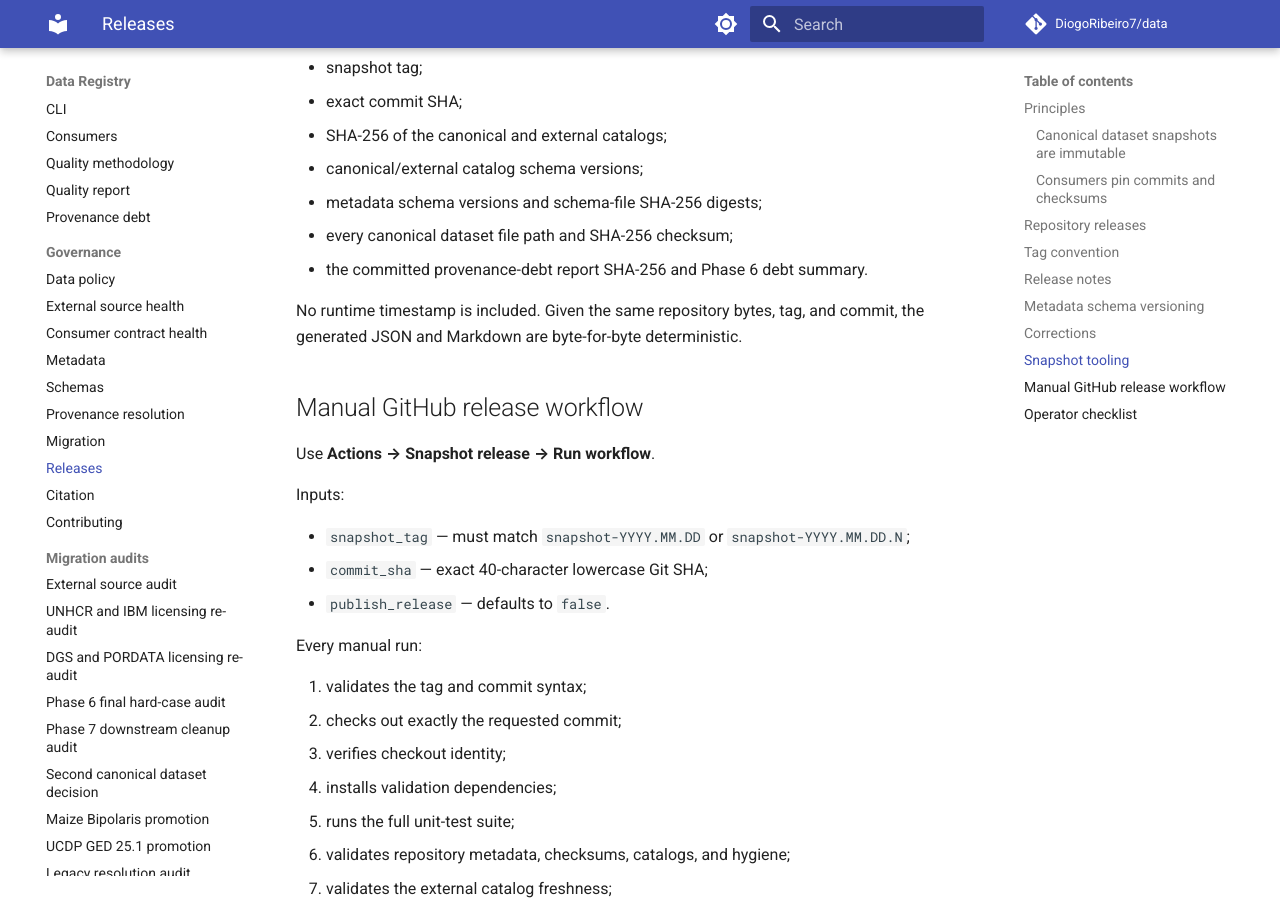
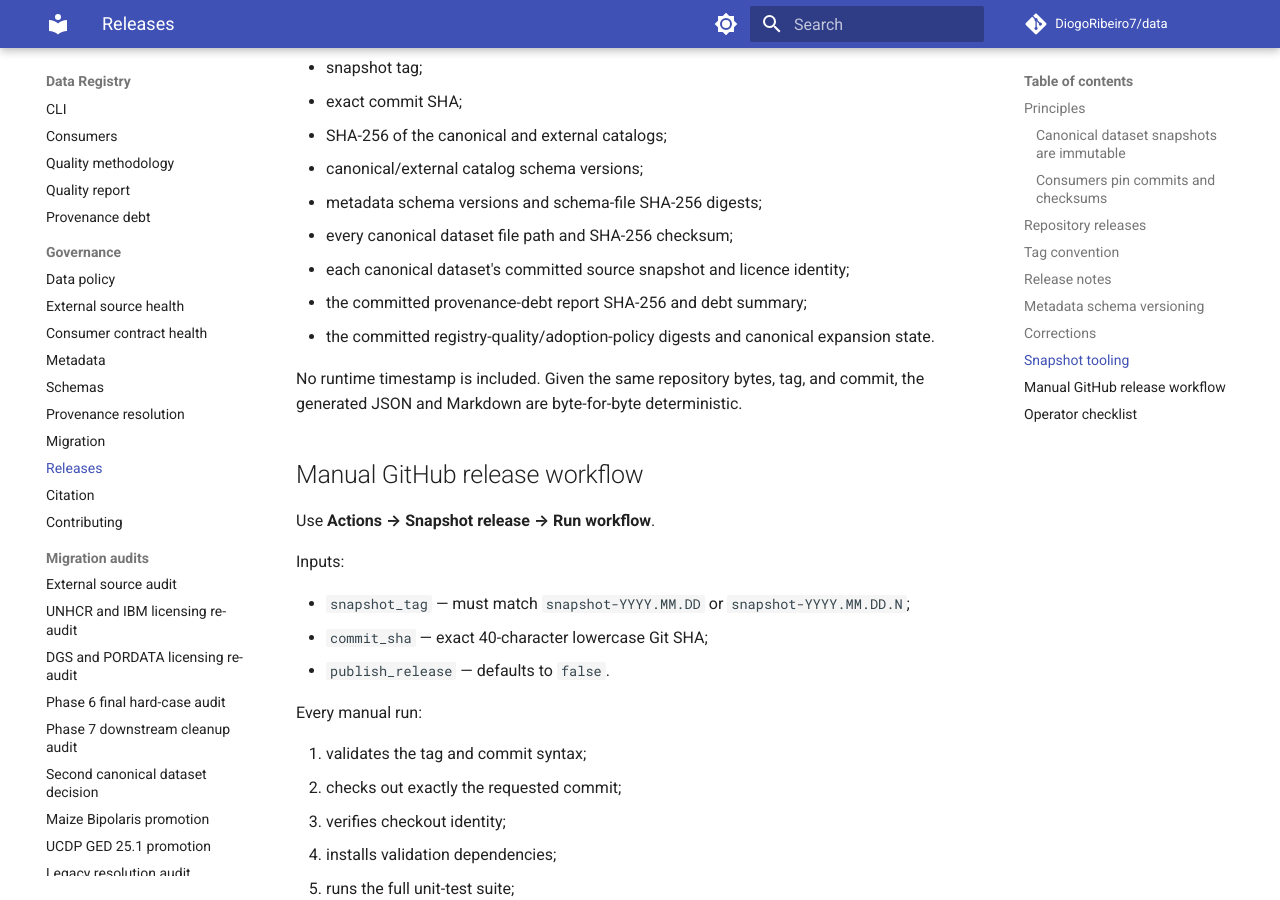
Before and after one commit to DiogoRibeiro7/data, an MkDocs documentation site: the page built from docs/RELEASES.md, in a window 1280 px wide and 900 px high, scrolled down 2937 px. Built offline with MkDocs 1.6.1 and Material for MkDocs 9.7.7, drawn with Linux system fonts in a browser that asks for light colours; comment, search, counter and statistics services are not loaded.

Commit message:
Document snapshot expansion state

```diff
--- a/docs/RELEASES.md
+++ b/docs/RELEASES.md
@@ -112,7 +112,9 @@ The manifest records:
 - canonical/external catalog schema versions;
 - metadata schema versions and schema-file SHA-256 digests;
 - every canonical dataset file path and SHA-256 checksum;
-- the committed provenance-debt report SHA-256 and Phase 6 debt summary.
+- each canonical dataset's committed source snapshot and licence identity;
+- the committed provenance-debt report SHA-256 and debt summary;
+- the committed registry-quality/adoption-policy digests and canonical expansion state.
 
 No runtime timestamp is included. Given the same repository bytes, tag, and commit, the generated JSON and Markdown are byte-for-byte deterministic.
 
```
